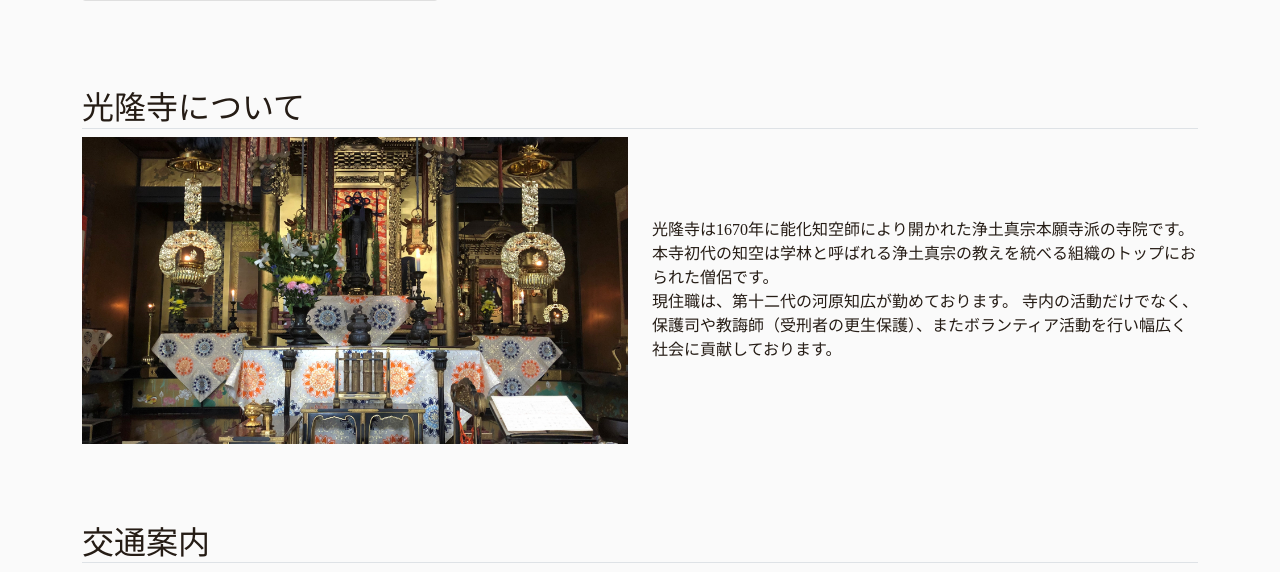
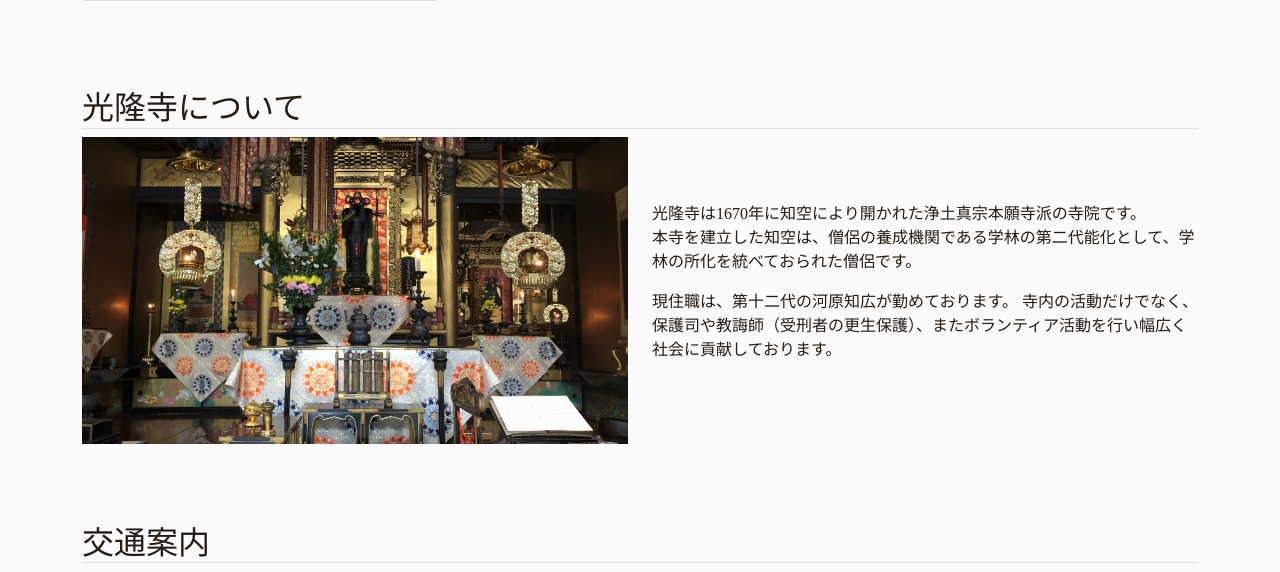
Before and after one commit to Private-Kawa/tera-project-3, a PHP site: page / in a window 1280 px wide. Shown: the part 2452-3024 px from the top of the page. Run offline with PHP 8.4, Linux system fonts and the light colour scheme; some libraries are stand-ins or nearby versions; some web fonts are replaced; grey boxes are pictures that could not be loaded.

Commit message:
modify mv opacity

```diff
--- a/css/index.css
+++ b/css/index.css
@@ -1,17 +1,17 @@
 /* 一括設定 */
 body {
-	background-color: rgb(250, 250, 250);
-	color: rgb(37, 28, 21);
+	background-color: #fafafa;
+	color: #251c15;
 	font-family: "Times New Roman", "YuMincho", "Hiragino Mincho ProN", "Yu Mincho", "MS PMincho", serif;
 }
 
 /* navbar */
 .navbar {
-	background: rgb(255, 255, 255);
+	background: #fff;
 }
 
 ::selection {
-	background-color: rgb(139, 109, 80);
+	background-color: rgba(139, 126, 116, 0.5);
 	color: #fff;
 }
 
@@ -71,7 +71,7 @@ body {
 	right: 0;
 	bottom: 0;
 	left: 0;
-	background-color: rgba(0, 0, 0, 0.25);
+	background-color: rgba(0, 0, 0, .5);
 }
 
 /* ロゴ */
--- a/index.php
+++ b/index.php
@@ -206,21 +206,6 @@
 						</div>
 					</div>
 				</div>
-				<!-- <div class="col-md-4 mx-auto my-2">
-					<div class="card">
-						<a href="src/news/20220807_bon.pdf">
-							<img src="img/news/20220807_bon.jpg" class="card-img-top border" alt="2022年盆会法要の案内">
-						</a>
-						<div class="card-body">
-							<p class="card-text">2022.08.01</p>
-							<h5 class="card-title">2022年盆会法要の案内</h5>
-							<p class="card-text">
-								2022年盆会法要を8月7日(日)に勤修致します。<br>
-								感染症対策のため、ソーシャルディスタンスの確保、消毒の実施を徹底し勤修する予定です。今回より法話を再開する予定ですので、ぜひご参拝くださいませ。
-							</p>
-						</div>
-					</div>
-				</div> -->
 			</div>
 		</div>
 
@@ -232,10 +217,15 @@
 					<img src="img/about/about01.jpg" class="img-fluid" alt="光隆寺">
 				</div>
 				<div class="col-md-6 my-auto py-4">
-					光隆寺は1670年に能化知空師により開かれた浄土真宗本願寺派の寺院です。
-					本寺初代の知空は学林と呼ばれる浄土真宗の教えを統べる組織のトップにおられた僧侶です。<br>
-					現住職は、第十二代の河原知広が勤めております。
-					寺内の活動だけでなく、保護司や教誨師（受刑者の更生保護）、またボランティア活動を行い幅広く社会に貢献しております。</div>
+					<p>
+						光隆寺は1670年に知空により開かれた浄土真宗本願寺派の寺院です。<br>
+						本寺を建立した知空は、僧侶の養成機関である学林の第二代能化として、学林の所化を統べておられた僧侶です。
+					</p>
+					<p>
+						現住職は、第十二代の河原知広が勤めております。
+						寺内の活動だけでなく、保護司や教誨師（受刑者の更生保護）、またボランティア活動を行い幅広く社会に貢献しております。
+					</p>
+				</div>
 			</div>
 		</div>
 
@@ -287,7 +277,7 @@
 				<small>©
 					<script>
 						document.write(new Date().getFullYear())
-					</script> 光隆寺 更新中
+					</script> 浄土真宗本願寺派 光隆寺
 				</small>
 			</div>
 		</div>
```
